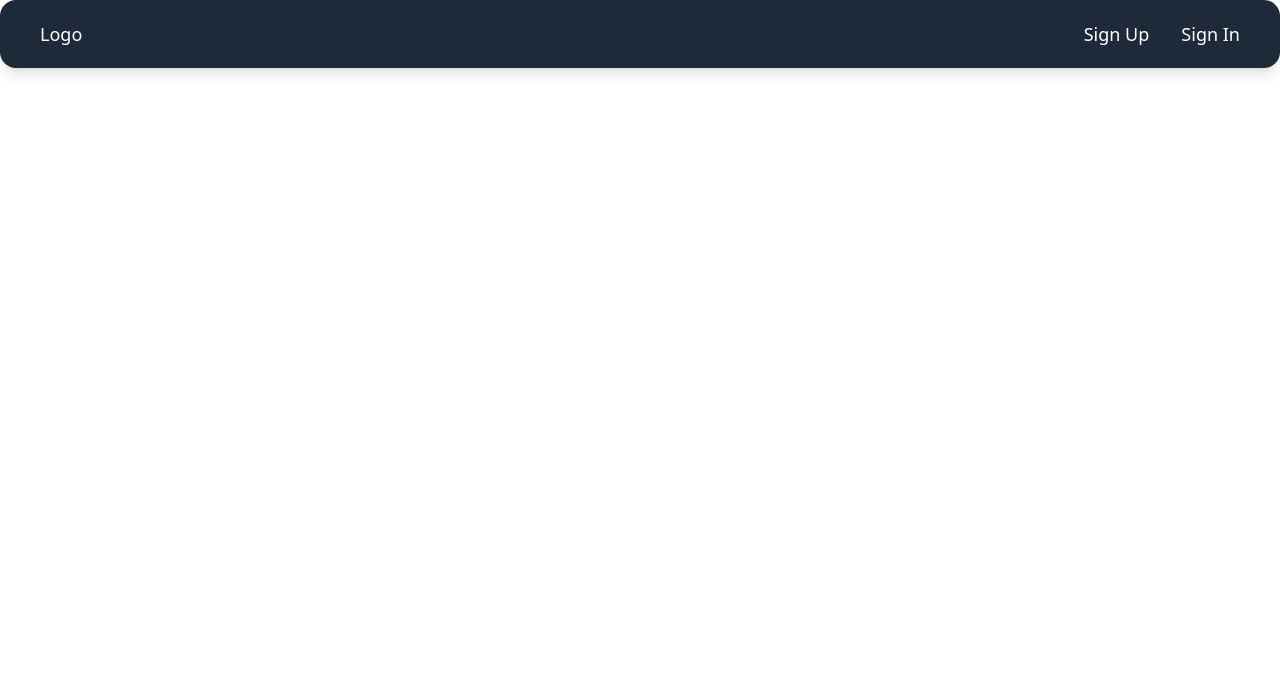
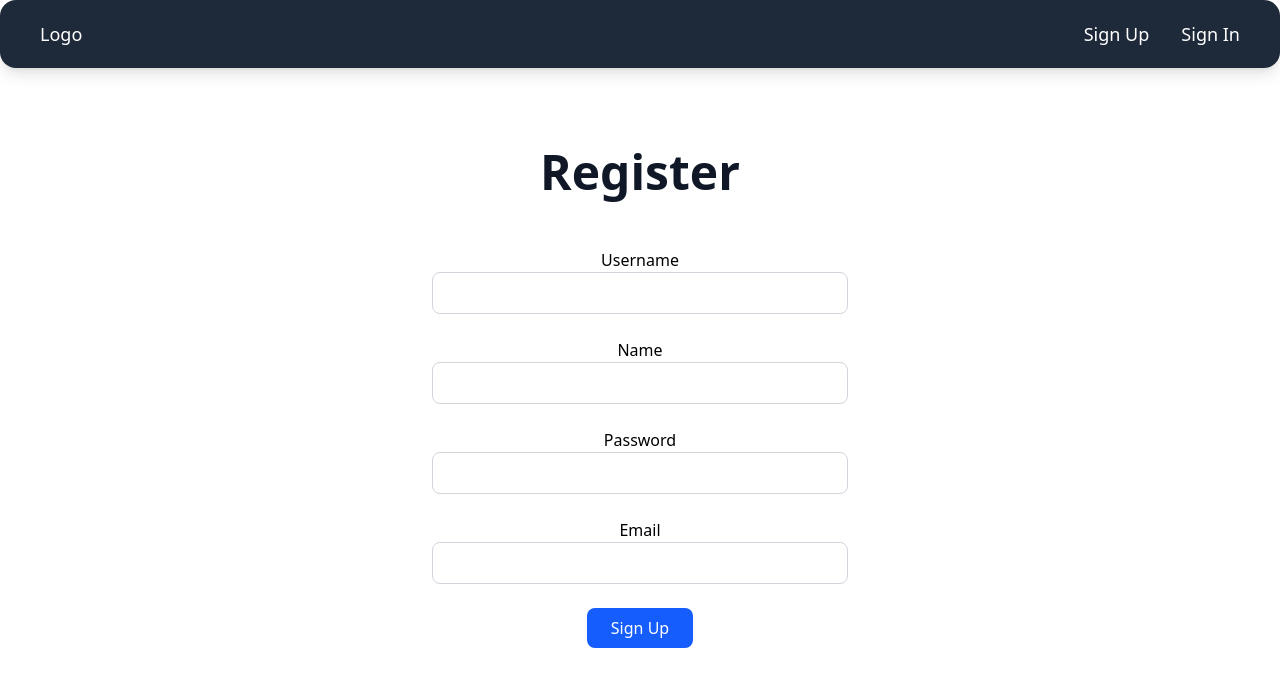
Before and after one commit to aaropaltemaa/SkillSwap, a React (Vite) app in the folder frontend/: page /register in a window 1280 px wide. Shown: the top 686 px of the page. Built offline with nearby package versions, Linux system fonts and the light colour scheme.

Commit message:
created registerform

```diff
--- a/frontend/src/App.jsx
+++ b/frontend/src/App.jsx
@@ -1,5 +1,6 @@
 import NavBar from "./components/NavBar"
 import LoginForm from "./components/LoginForm"
+import RegisterForm from "./components/RegisterForm"
 import HomePage from "./pages/HomePage"
 import {
   BrowserRouter as Router,
@@ -27,6 +28,7 @@ const App = () => {
         <Routes >
           <Route path="/" element={<HomePage />} />
           <Route path="/login" element={<LoginForm setUser={setUser} />} />
+          <Route path="/register" element={<RegisterForm />} />
         </Routes>
       </div>
     </Router>
--- a/frontend/src/components/NavBar.jsx
+++ b/frontend/src/components/NavBar.jsx
@@ -15,7 +15,7 @@ const NavBar = ({ setUser, user }) => {
                         onClick={handleLogout}
                         className="hover:text-blue-600 transition bg-transparent border-none cursor-pointer"
                     >
-                        Log Out
+                        Log out
                     </button>
                 ) : (
                     <>
--- /dev/null
+++ b/frontend/src/components/RegisterForm.jsx
@@ -0,0 +1,77 @@
+import { useState } from "react"
+import { useNavigate } from "react-router-dom"
+import registerService from "../services/register"
+
+const RegisterForm = () => {
+    const [username, setUsername] = useState("")
+    const [name, setName] = useState("")
+    const [password, setPassword] = useState("")
+    const [email, setEmail] = useState("")
+    const navigate = useNavigate()
+
+    const handleRegister = async (event) => {
+        event.preventDefault()
+        await registerService.register({
+            username, name, password, email
+        })
+
+        setUsername('')
+        setName("")
+        setPassword('')
+        setEmail("")
+        navigate("/")
+    }
+
+    return (
+        <section className="max-w-md mx-auto px-4">
+            <h1 className="text-4xl sm:text-5xl font-semibold text-gray-900 mb-13">
+                Register
+            </h1>
+            <form onSubmit={handleRegister} className="space-y-6">
+                <div>
+                    Username
+                    <input
+                        className="w-full px-4 py-2 border border-gray-300 rounded-lg focus:outline-none focus:ring-2 focus:ring-blue-500"
+                        type="text"
+                        value={username}
+                        name="username"
+                        onChange={({ target }) => setUsername(target.value)}
+                    />
+                </div>
+                <div>
+                    Name
+                    <input
+                        className="w-full px-4 py-2 border border-gray-300 rounded-lg focus:outline-none focus:ring-2 focus:ring-blue-500"
+                        type="text"
+                        value={name}
+                        name="name"
+                        onChange={({ target }) => setName(target.value)}
+                    />
+                </div>
+                <div>
+                    Password
+                    <input
+                        className="w-full px-4 py-2 border border-gray-300 rounded-lg focus:outline-none focus:ring-2 focus:ring-blue-500"
+                        type="password"
+                        value={password}
+                        name="password"
+                        onChange={({ target }) => setPassword(target.value)}
+                    />
+                </div>
+                <div>
+                    Email
+                    <input
+                        className="w-full px-4 py-2 border border-gray-300 rounded-lg focus:outline-none focus:ring-2 focus:ring-blue-500"
+                        type="text"
+                        value={email}
+                        name="email"
+                        onChange={({ target }) => setEmail(target.value)}
+                    />
+                </div>
+                <button type="submit" className="bg-blue-600 text-white px-6 py-2 rounded-lg font-medium hover:bg-blue-700 transition">Sign Up</button>
+            </form>
+        </section>
+    )
+}
+
+export default RegisterForm
```
